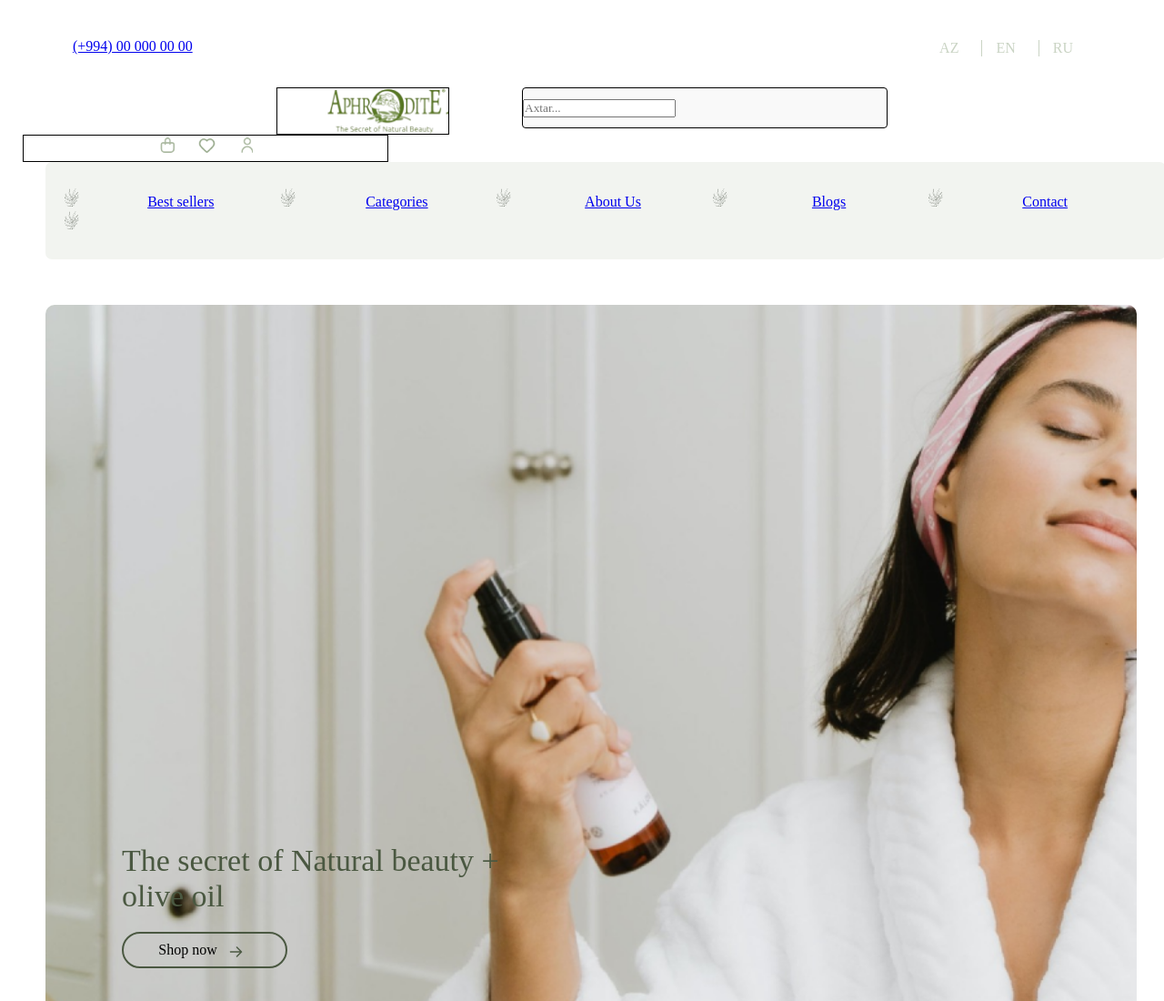
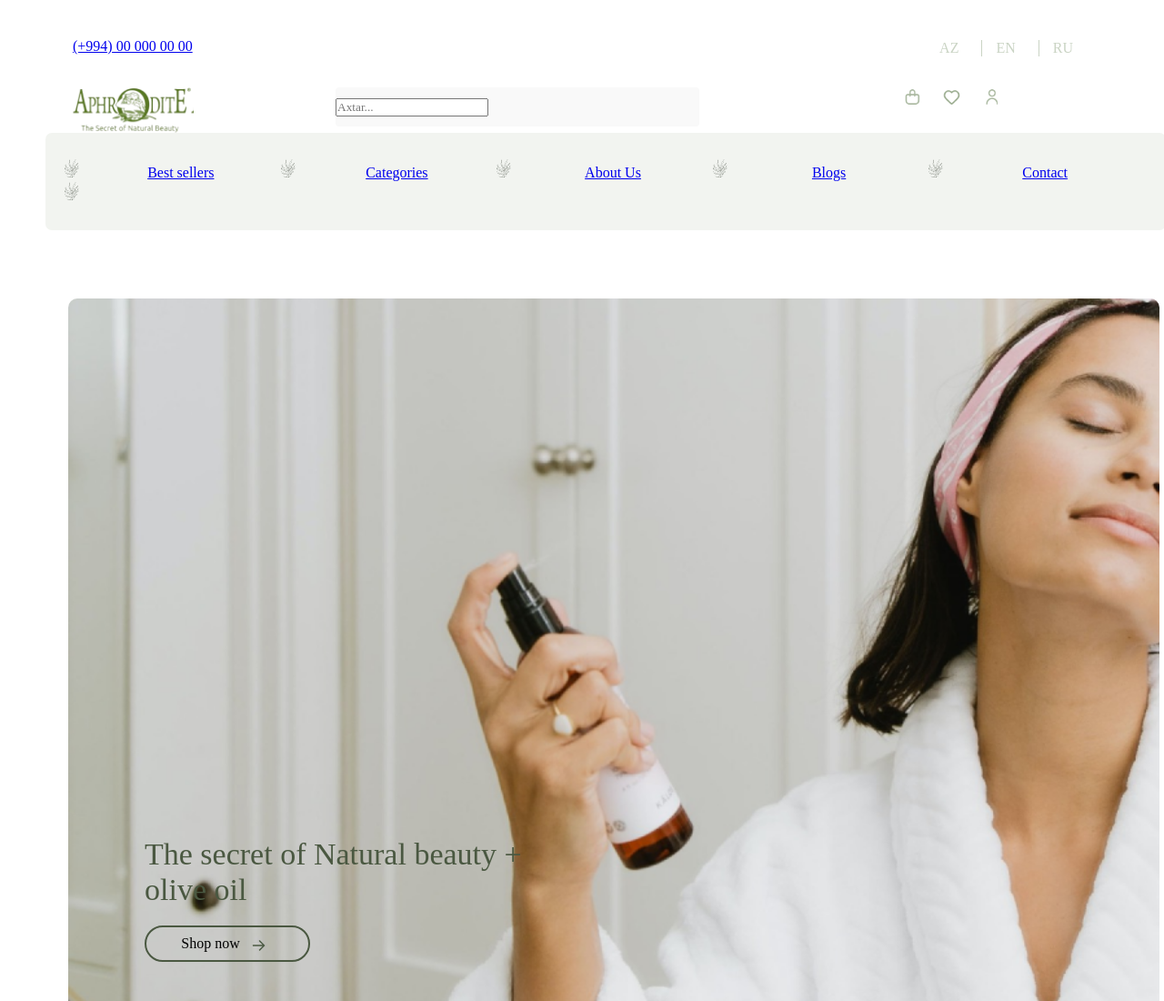
Before and after one commit to Rustam200391/new, a plain HTML site: page index.html in a window 1280 px wide. Shown: the top 1100 px of the page at 91% size. Drawn offline with Linux system fonts and the light colour scheme; files whose address does not match are found by name.

Commit message:
main page complied

```diff
--- a/style/style.css
+++ b/style/style.css
@@ -51,7 +51,7 @@
 
 .header__navigate {
     display: flex;
-    justify-content: center;
+    justify-content: space-between;
 
     /* margin: 5px;
     padding: 10px 40px 25px 40px; */
@@ -62,7 +62,6 @@
     display: flex;
     align-items: center;
     margin: 0px 0px 0px 0px;
-    border: 1px solid black;
 }
 
 .label {
@@ -82,7 +81,6 @@
     align-items: center;
     border-radius: 4px;
     margin: 0 0 0 80px;
-    border: 1px solid black;
 }
 
 .fa fa-address-book-o {
@@ -98,7 +96,7 @@
     display: flex;
     flex-direction: row;
     justify-content: center;
-    border: 1px solid black;
+    margin-right: 10px;
 }
 
 .icons-bag {
@@ -191,7 +189,7 @@ ul li{
 
 .main {
     /* width: 1200px; */
-    padding:25px;
+    padding:50px;
     top: 194px;
     left: 40px;
 }
```
Also changed, not shown: index.html (+0 -1 lines).
